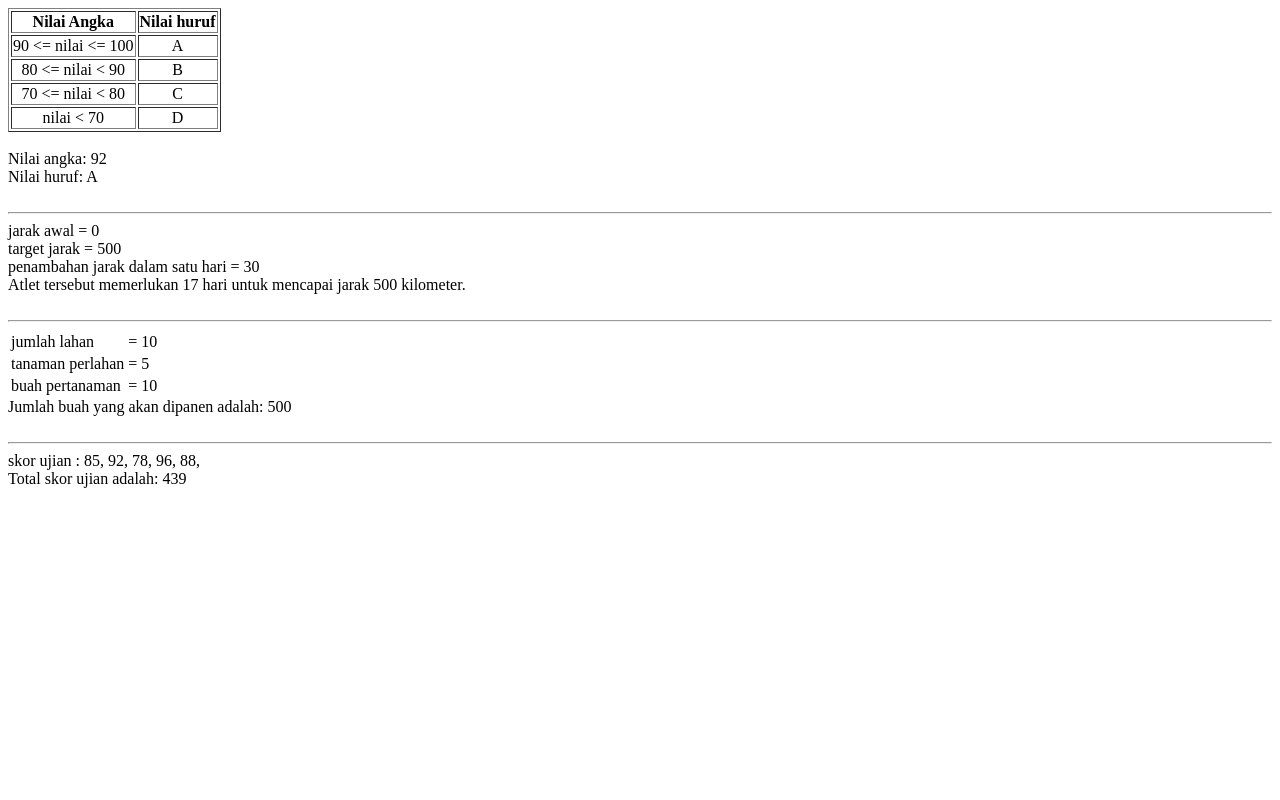
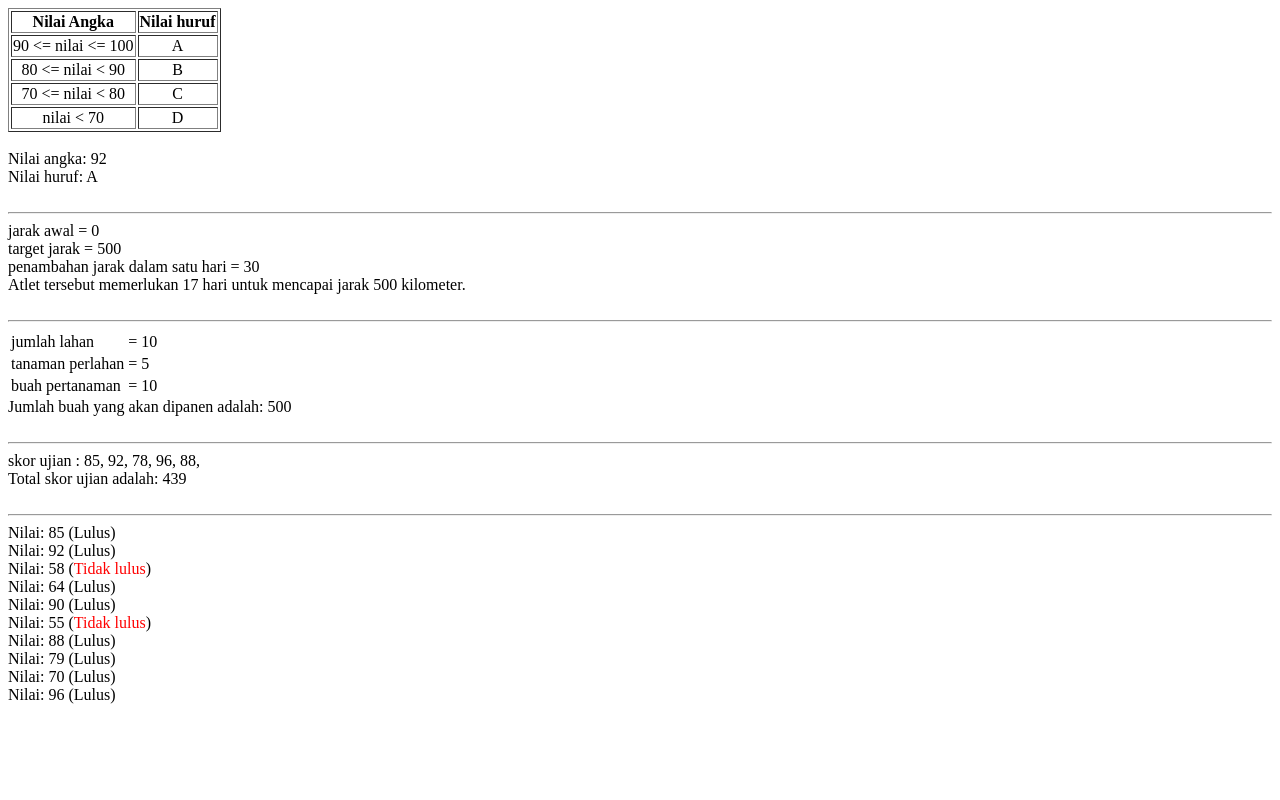
Before and after one commit to tjahjoe/PemrogramanWEB_2G_30, a PHP site: page /struktur_kontrol.php in a window 1280 px wide. Run offline with PHP 8.4, Linux system fonts and the light colour scheme.

Commit message:
P4_Praktikum4_Soal4.5_30

```diff
--- a/dasarWeb/Pertemuan4/struktur_kontrol.php
+++ b/dasarWeb/Pertemuan4/struktur_kontrol.php
@@ -112,4 +112,16 @@ foreach($skorUjian as $skor){
 }
 
 echo "<br>Total skor ujian adalah: $totalSkor";
+
+echo "<br><br><hr>";
+
+$nilaiSiswa = [85, 92, 58, 64, 90, 55, 88, 79, 70, 96];
+
+foreach($nilaiSiswa as $nilai){
+    if ($nilai < 60) {
+        echo "Nilai: $nilai (<span style=\"color : red; \">Tidak lulus</span>) <br>";
+        continue;
+    }
+    echo "Nilai: $nilai (Lulus) <br>";
+}
 ?>
```
